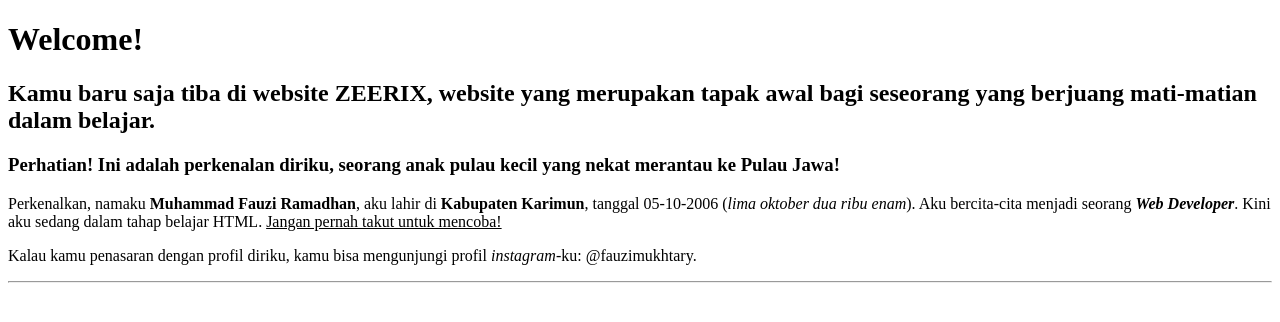
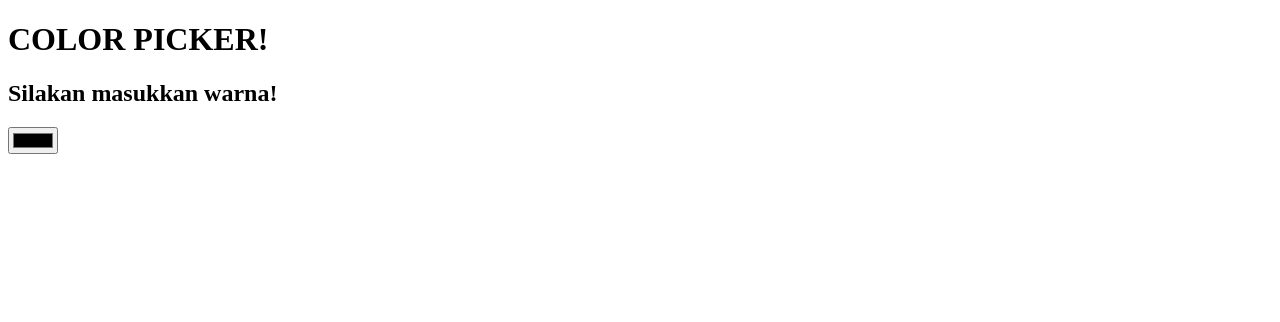
Before and after one commit to fauzimukhtary/html-css-js, a plain HTML site: page index.html in a window 1280 px wide. Drawn offline with Linux system fonts and the light colour scheme.

Commit message:
Color picker

```diff
--- a/index.html
+++ b/index.html
@@ -1,25 +1,11 @@
 <!DOCTYPE html>
 <html lang="en">
-    <head>
-        <meta charset="UTF-8">
-        <meta name="viewport" content="width=device-width, initial-scale=1.0">
-        <title>ZEERIX Homepage</title>
-    </head>
-    <body>
-        <h1>Welcome!</h1>
-
-        <h2>
-            Kamu baru saja tiba di website ZEERIX, website yang merupakan tapak awal bagi seseorang yang berjuang mati-matian dalam belajar.
-        </h2>
-
-        <h3><strong>Perhatian!</strong> Ini adalah perkenalan diriku, seorang anak pulau kecil yang nekat merantau ke Pulau Jawa!</h3>
-        <p>
-            Perkenalkan, namaku <b>Muhammad Fauzi Ramadhan</b>, aku lahir di <b>Kabupaten Karimun</b>, tanggal 05-10-2006 (<i>lima oktober dua ribu enam</i>). Aku bercita-cita menjadi seorang <b><i>Web Developer</i></b>. Kini aku sedang dalam tahap belajar HTML. <u>Jangan pernah takut untuk mencoba!</u>
-        </p>
-
-        <p>
-            Kalau kamu penasaran dengan profil diriku, kamu bisa mengunjungi profil <i>instagram</i>-ku: @fauzimukhtary.
-        </p>
-        <hr>
-    </body>
+  <head>
+    <title>This is DEMO!</title>
+  </head>
+  <body>
+    <h1>COLOR PICKER!</h1>
+    <h2>Silakan masukkan warna!</h2>
+    <input type="color"/>
+  </body>
 </html>
```
